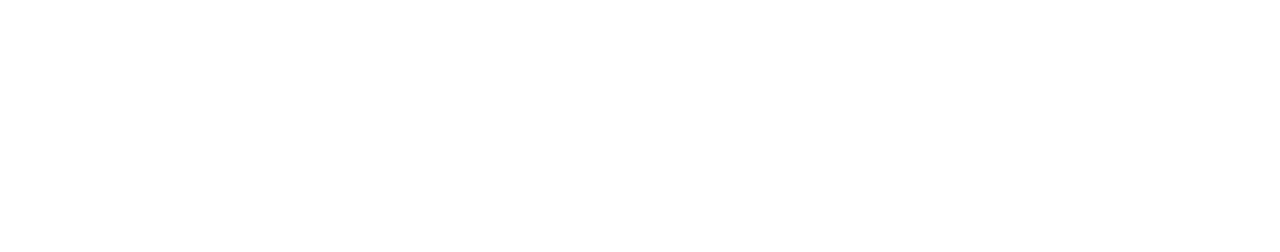
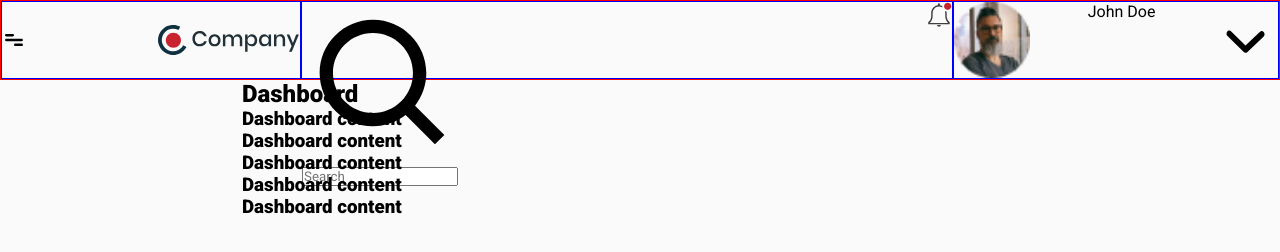
Before and after one commit to charchil08/Project, a plain HTML site: page HTML Training Assignment/dashboard.html in a window 1280 px wide. Drawn offline with Linux system fonts and the light colour scheme.

Commit message:
partial ready dashboard page

```diff
--- a/HTML Training Assignment/css/style.css
+++ b/HTML Training Assignment/css/style.css
@@ -139,3 +139,48 @@ color: #FFFFFF;
 /* Note :
 1. change svg background to  #FAFAFA;
 */
+
+
+/* CSS3 - dashboard.html */
+.dashboard_page {
+    display: grid;
+    grid-template-columns: 242px auto;
+}
+
+.dashboard_page .nav {
+    grid-column: auto / span 2    ;
+    display: flex;
+    justify-content: space-between;
+    height: 80px;
+    border: 1px solid red;
+}
+
+.dashboard_page .nav > * {
+    border: 1px solid blue;
+}
+
+.dashboard_page .nav .nav_left {
+    display: flex;
+    justify-content: space-between;
+    align-items: center;
+    flex: 1 0 auto;
+    width: 242px;
+}
+
+.dashboard_page .nav .nav_left .menubar {
+    width: 18px;
+    height: 12px;
+}
+
+.dashboard_page .nav .nav_middle {
+    display: flex;
+    flex: 8 0 auto;
+    justify-content: space-between;
+}
+
+.dashboard_page .nav .nav_right {
+    display: flex;
+    flex: 2 0 auto;
+    justify-content: space-between;
+
+}
--- a/HTML Training Assignment/dashboard.html
+++ b/HTML Training Assignment/dashboard.html
@@ -0,0 +1,47 @@
+<!DOCTYPE html>
+<html lang="en">
+<head>
+    <meta charset="UTF-8">
+    <meta http-equiv="X-UA-Compatible" content="IE=edge">
+    <meta name="viewport" content="width=device-width, initial-scale=1.0">
+    <title>Dashboad Page</title>
+    <!-- <link rel="stylesheet" href="./css/bootstrap.min.css"> -->
+    <link rel="stylesheet" href="./css/style.css">
+    <script src="./js/custom.js" defer> "Enable JavaScript" </script>
+</head>
+<body style="display:block">
+    <div class="dashboard_page">
+        <section class="nav">
+            <div class="nav_left">
+                <img src="./images/menu-bar.svg" alt="open-close menu" class="img_menubar" >
+                <img src="./images/header-logo.svg" alt="header logo" class="img_header_logo">
+            </div>
+            <div class="nav_middle">
+                <div class="nav_middle_1">
+                    <img src="./images/search-icon.svg" alt="search-icon">
+                    <input type="search" placeholder="Search" >
+                </div>
+                <div class="nav_middle_2">
+                    <img src="./images/notification-icon.svg" alt="alert">
+                </div>
+            </div>
+            <div class="nav_right">
+                <img src="./images/profile.png" alt="profile pic">
+                <p>John Doe</p>
+                <img src="./images/downward-arrow.svg" alt="dropdown">
+            </div>
+        </section>
+        <section class="menu">
+
+        </section>
+        <section class="content">
+            <h1>Dashboard</h1>
+            <h3>Dashboard content</h3>
+            <h3>Dashboard content</h3>
+            <h3>Dashboard content</h3>
+            <h3>Dashboard content</h3>
+            <h3>Dashboard content</h3>
+        </section>
+    </div>
+</body>
+</html>
```
